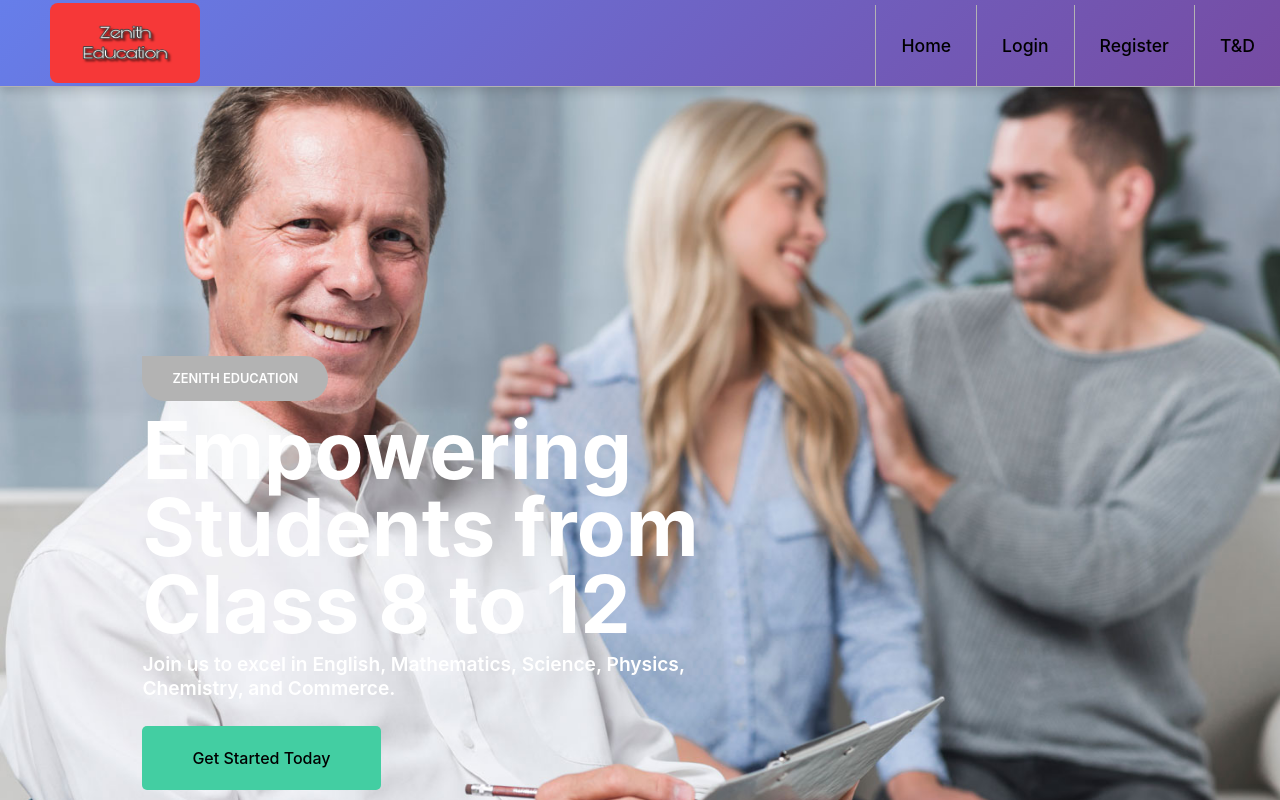
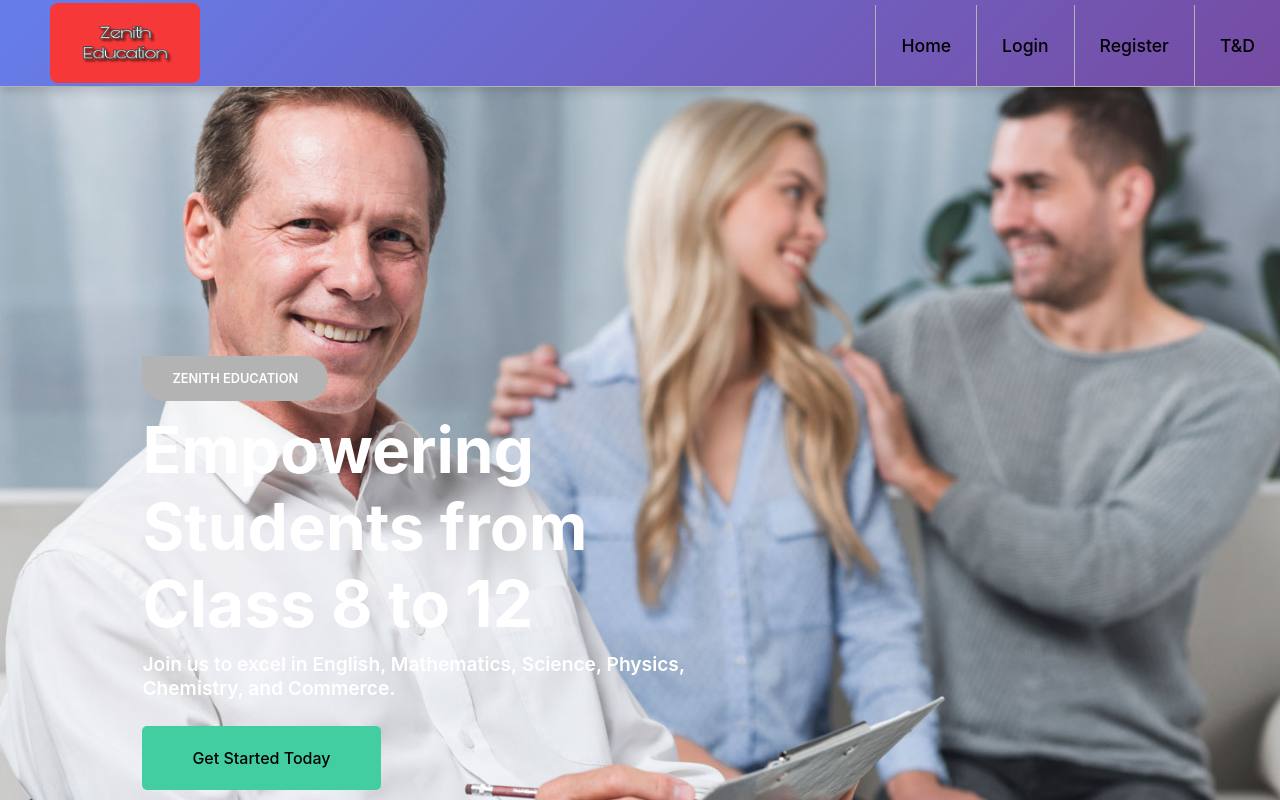
Before and after one commit to adnanansari114/coaching-frontend, a React (Vite) app: page / in a window 1280 px wide. Shown: the top 800 px of the page. Built offline with nearby package versions, Linux system fonts and the light colour scheme; no server answers.

Commit message:
your message

```diff
--- a/src/styles/Navbar.css
+++ b/src/styles/Navbar.css
@@ -193,7 +193,7 @@ header::before{
   position: absolute;
   color: white;
   top: 280px;
-  width: 46%;
+  width: 44%;
 }
 #life-coach{
   padding: 15px 30px;
@@ -206,7 +206,7 @@ header::before{
   background-color: var(--lightgray);
 }
 .banner-content h1{
-  font-size: 5rem;
+  font-size: 4rem;
   line-height: 4.8rem;
 }
 .banner-heading{
@@ -646,113 +646,6 @@ header::before{
   font-weight: 500;
 }
 
-/* Learn from me */
-/*
-.learn{
-  text-align: center;
-  padding-top: 30px;
-}
-.learn a{
-  padding: 8px 15px;
-  border: 2px;
-  border-radius: 10px;
-  text-decoration: none;
-  color: var(--dark);
-  font-weight: 600;
-  font-size: 0.8rem;
-  background-color: #667eea;
-}
-.learn h1{
-  font-size: 4rem;
-  padding-top: 15px;
-  color: var(--dark);
-}
-.learn p{
-  color: var(--lightgray);
-  padding-bottom: 3rem ;
-}
-.latest-course{
-  display: var(--dflex);
-  justify-content: space-evenly;
-  flex-direction: row;
-  width: 100%;
-}
-.course-card{
-  width: 30%;
-  padding-top: 1.5rem;
-}
-.cousre-card-img{
-  display: var(--dflex);
-  flex-direction: row;
-  justify-content: space-evenly;
-} */
-/*
-.cousre-card-img img{
-  content: "";
-  width: 200px;
-  height: 150px;
-  position: absolute;
-  top: -335%;
-  right: 20%;
-}*/
-/* .cousre-card-img a{
-  padding: 110px 40%;
-  background-color: burlywood;
-  text-align: center;
-}
-.cousre-card-img a img{
-  padding: 0;
-}
-.course-detail-card h3{
-  padding-top: 20px;
-  margin: 0px 24px;
-  color: var(--dark);
-  font-size: 1.4rem;
-  text-align: left;
-}
-.course-detail-card p{
-  margin: 0px 30px;
-  text-align: left;
-  color: var(--lightgray);
-} */
-
-/* subscribe */
-
-/*
-.subscribe{
-  background-color: #667eea;
-  height: 130px;
-  width: 100%;
-  display: flex;
-  justify-content: space-between;
-  margin-bottom: 80px;
-}
-.detail p{
-  font-size: 1.4rem;
-  font-weight: 600;
-  padding: 52px 0;
-  margin-left: 30px;
-}
-.subs-btn{
-  margin-right: 30px;
-  padding: 38px 0;
-}
-.subs-btn input{
-  padding: 18px 150px 18px 15px;
-  border-radius: 5px;
-}
-.subs-btn a:hover{
-  background-color: var(--primaryhover);
-}
-.subs-btn a{
-  padding: 16px 25px;
-  font-size: 19px;
-  background-color: var(--primary);
-  text-decoration: none;
-  color: var(--light);
-  border: 2px;
-  border-radius: 5px;
-} */
 
 /* footer */
 
@@ -809,20 +702,6 @@ footer{
   width: 25%;
   padding-right: 12px;
 }
-/* .footer-three ul{
-  margin-left: 40px;
-  display: var(--dflex);
-  flex-direction: column;
-}
-.footer-three ul li{
-  list-style: none;
-  padding-bottom: 8px;
-}
-.footer-three ul li a{
-  text-decoration: none;
-  font-size: 1.3rem;
-  color: var(--light);
-} */
 .footer-three h2{
   /* margin-left: 30px; */
   padding-bottom: 15px;
@@ -835,13 +714,6 @@ footer{
 .footer-four{
   width: 25%;
   padding-right: 12px;
-  /* padding-bottom: 0px;
-  width: 32%;
-  background-color: var(--lightgray);
-  text-align: center;
-  display: var(--dflex);
-  flex-direction: column;
-  justify-content: space-evenly; */
 }
 .footer-four h2{
   padding-bottom: 15px;
@@ -851,40 +723,6 @@ footer{
   line-height: 1.8rem;
   font-size: 1.1rem;
 }
-/* .footer-four h3{
-  padding-top: 20px;
-  font-size: 2rem;
-  padding-bottom: 10px;
-}
-.footer-four input{
-  padding: 15px 80px 15px 10px;
-  margin-bottom: 15px;
-}
-.footer-four textarea{
-  padding: 5px 86px 30px 10px;
-  margin: 5px 15px 5px 15px;
-}
-.footer-four button:hover{
-  background-color: var(--primaryhover);
-}
-.footer-four button{
-  padding: 15px 0px;
-  border-radius: 5px;
-  text-decoration: none;
-  background-color: var(--primary);
-  color: var(--light);
-}
-.message-form{
-  text-align: center;
-  display: flex;
-  flex-direction: column;
-  justify-content: space-between;
-  margin: 10px 0%;
-}
-.message-form input{
-  margin: 5px 5%;
-} */
-
 
 
 
@@ -948,30 +786,6 @@ footer{
       background-color: var(--secondary);
       opacity: 0.8;
   }
-  /* .right-side input{
-      display: var(--dflex);
-      flex-direction: column;
-      position: absolute;
-      top: 148px;
-      left: 28px;
-      width: 60%;
-      transition: all 0.5s ease;
-  }
-  .middle-nav ul {
-      background-color: var(--secondary);
-      display: var(--dflex);
-      flex-direction: column;
-      position: absolute;
-      top: 205px;
-      left: -500px;
-      width: 100%;
-      transition: all 0.5s ease;
-      padding-bottom: 25px;
-  }
-
-  #chk:checked ~ .middle-nav ul{
-      left: 0px;
-  } */
 
    .middle-nav{
     width: 100%;
--- a/src/styles/user.css
+++ b/src/styles/user.css
@@ -8,7 +8,8 @@
 /* Register.css */
 
 .user-container {
-  min-height: 100vh;
+  /* min-height: 100vh; */
+  padding-bottom: 5rem;
   background: linear-gradient(135deg, #667eea, #764ba2);
   font-family: "Poppins", sans-serif;
   text-align: center;
```
